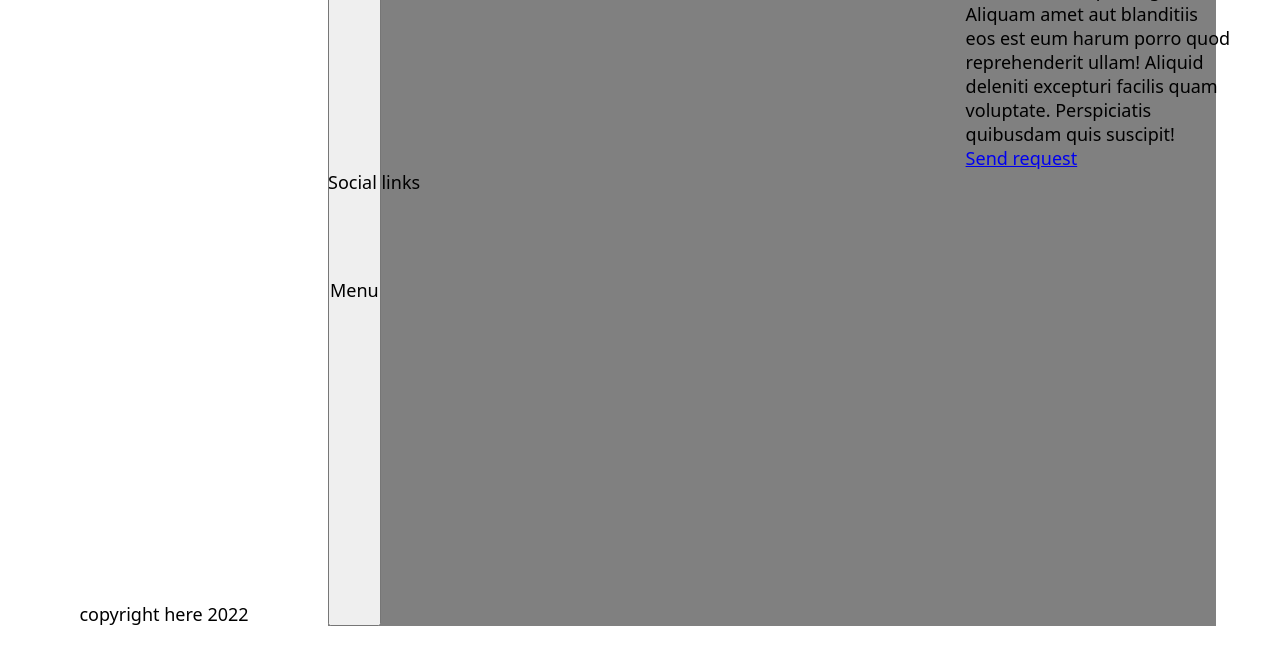
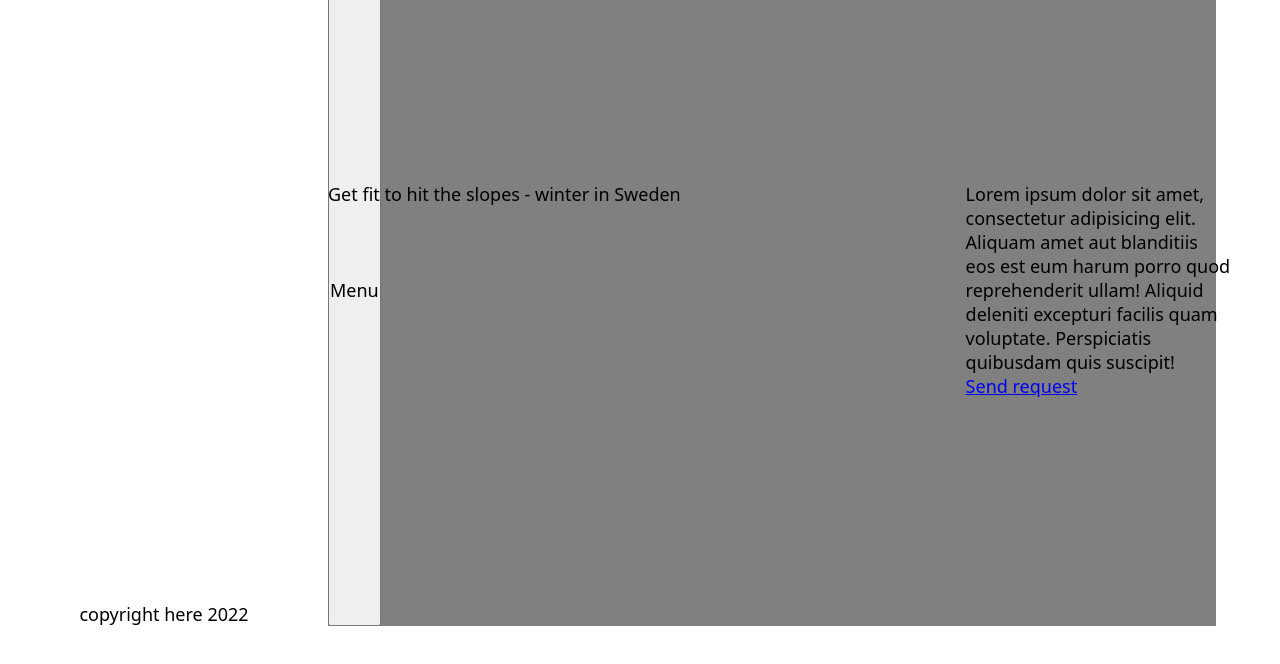
Before and after one commit to Annie-Huang/dribbble-slope-clone, a website: page index.html in a window 1280 px wide. Shown: the part 110-774 px from the top of the page. Drawn offline with Linux system fonts and the light colour scheme.

Commit message:
Social link will need to pull out and put under .stack as well

```diff
--- a/index.html
+++ b/index.html
@@ -44,8 +44,8 @@
               <a class="button" href="#">Send request</a>
             </div>
           </main>
-          <footer>Social links</footer>
         </div>
+        <footer>Social links</footer>
         <div class="video-bg"></div>
       </div>
     </div>
--- a/style.css
+++ b/style.css
@@ -60,6 +60,14 @@
   grid-template-columns: 70% 30%;
 }
 
+.stack {
+  display: grid;
+  grid-template-areas: 'stack';
+}
+.stack > * {
+  grid-area: stack;
+}
+
 .nav-list {
   list-style: none;
   font-weight: 700;
@@ -77,12 +85,9 @@
   align-content: space-between;
 }
 
-.stack {
+.content-grid {
   display: grid;
-  grid-template-areas: 'stack';
-}
-.stack > * {
-  grid-area: stack;
+  align-content: center;
 }
 
 .video-bg {
```
